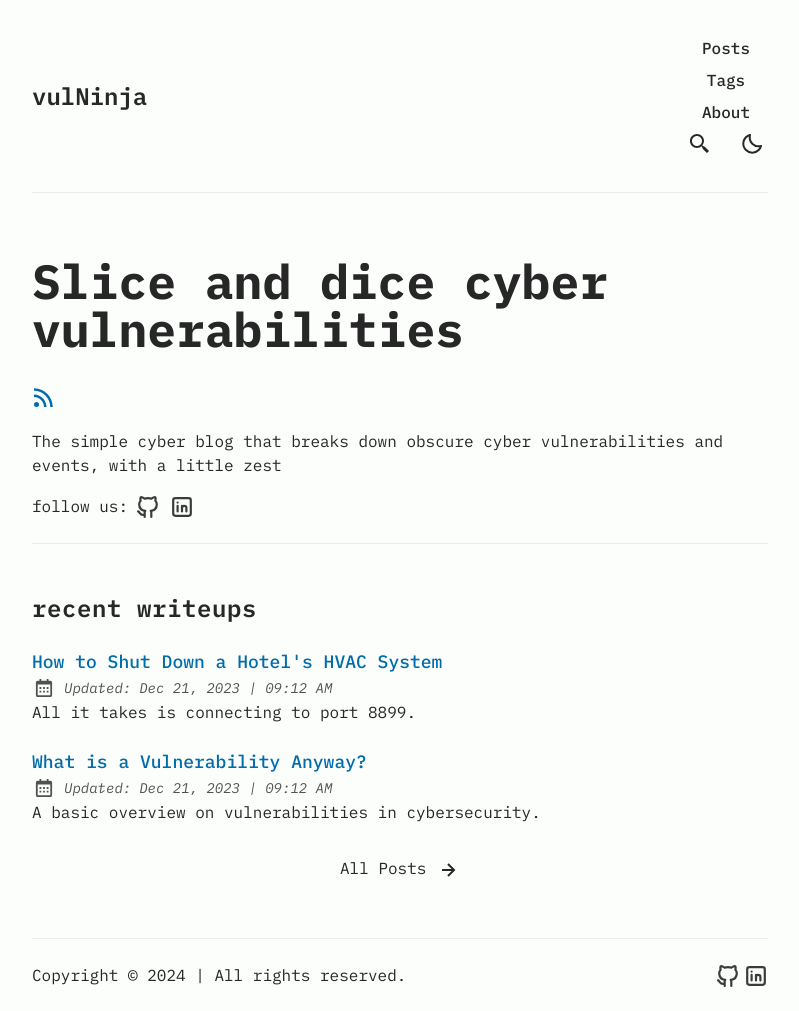
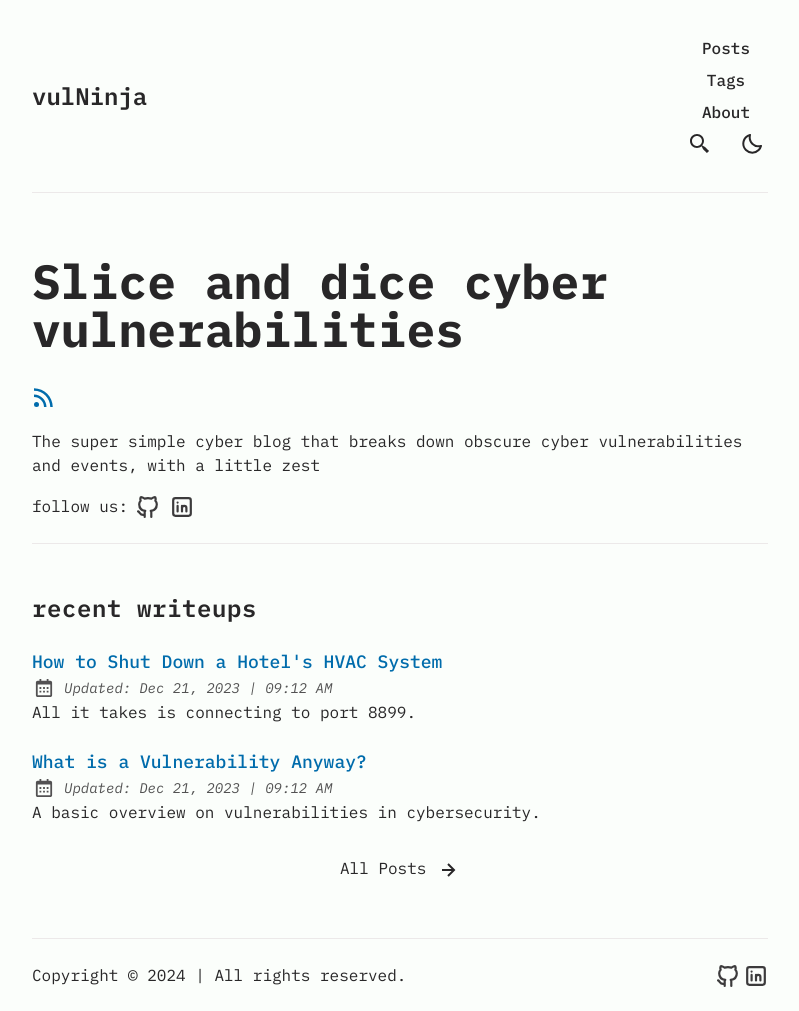
Before and after one commit to R221/vulninja, an Astro site: page / in a window 1280 px wide. Shown: the whole page, without its empty margins (240-1039 px from the left). Built offline with nearby package versions, Linux system fonts and the light colour scheme; Astro itself is replaced by a stand-in of ours.

Commit message:
updated index

```diff
--- a/src/pages/index.astro
+++ b/src/pages/index.astro
@@ -41,7 +41,7 @@ const socialCount = SOCIALS.filter(social => social.active).length;
       </a>
 
       <p>
-        The simple cyber blog that breaks down obscure cyber vulnerabilities and events, with a little zest
+        The super simple cyber blog that breaks down obscure cyber vulnerabilities and events, with a little zest
       </p>
       <!-- <p>
         Read the blog posts on latest vulnerabilities or
```
